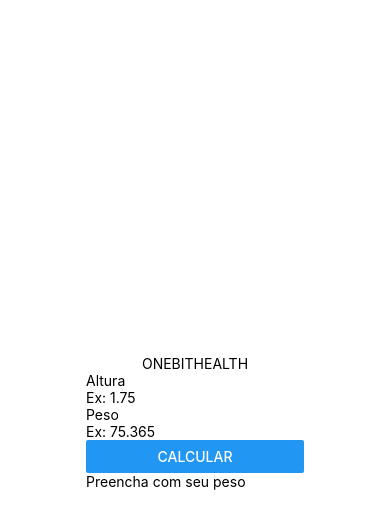
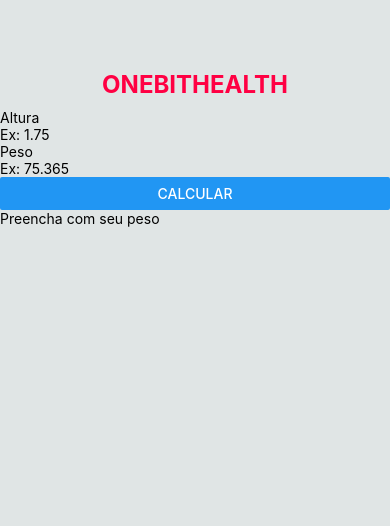
Before and after one commit to Joallisson/ONEBITHEALTH, a React Native app: screen / in a window 390 px wide. Shown: the top 526 px of the page. Built offline with nearby package versions, Linux system fonts and the light colour scheme.

Commit message:
Finalizado a estilização do título

```diff
--- a/App.js
+++ b/App.js
@@ -1,14 +1,14 @@
 import { StatusBar } from 'expo-status-bar';
 import { StyleSheet, Text, View } from 'react-native';
 import Title from './src/components/Title';
-import Main from './src/components/Main';
+import Form from './src/components/Form';
 
 export default function App() {
   return (
     <View style={styles.container}>
       <Title/>
 
-      <Main/>
+      <Form/>
     </View>
   );
 }
@@ -16,8 +16,7 @@
 const styles = StyleSheet.create({
   container: {
     flex: 1,
-    backgroundColor: '#fff',
-    alignItems: 'center',
-    justifyContent: 'center',
+    backgroundColor: '#e0e5e5',
+    paddingTop: 60
   },
 });
--- /dev/null
+++ b/src/components/Form/style.js
@@ -0,0 +1,9 @@
+import { StyleSheet } from "react-native";
+
+const styles = StyleSheet.create({
+    Form:{
+
+    }
+})
+
+export default styles
--- a/src/components/Main/index.js
+++ /dev/null
@@ -1,11 +0,0 @@
-import React from "react"
-import {View } from "react-native"
-import Form from "../Form";
-
-export default function Main(){
-    return(
-        <View>
-            <Form/>
-        </View>
-    );
-}
--- a/src/components/Title/index.js
+++ b/src/components/Title/index.js
@@ -1,10 +1,11 @@
 import React from "react"
 import {View, Text} from "react-native"
+import styles from "./style";
 
 export default function Title(){ //Criando o componente de título
     return(
-        <View>
-            <Text>ONEBITHEALTH</Text>
+        <View style={styles.boxTitle}>
+            <Text style={styles.textTitle}>ONEBITHEALTH</Text>
         </View>
     );
 }
--- /dev/null
+++ b/src/components/Title/style.js
@@ -0,0 +1,16 @@
+import { StyleSheet } from "react-native";
+
+const styles = StyleSheet.create({
+    boxTitle: {
+        alignItems: "center",
+        justifyContent: "center",
+        padding: 10
+    },
+    textTitle:{
+        color: "#FF0043",
+        fontSize: 24,
+        fontWeight: "bold",
+    }
+});
+
+export default styles
```
Also changed, not shown: src/components/Form/ResultIMC/style.js (added), src/components/Form/index.js (line endings or trailing spaces).
